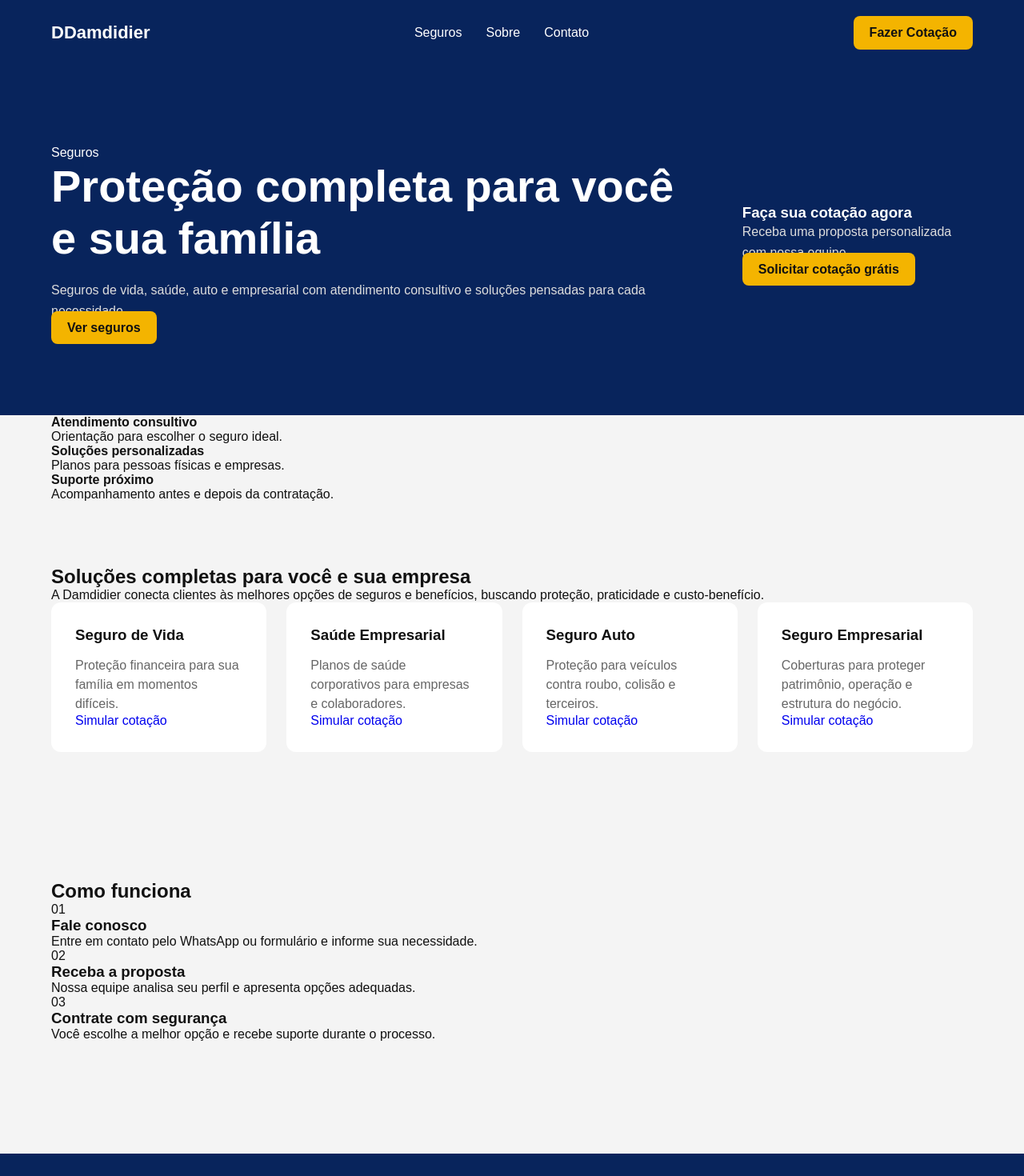
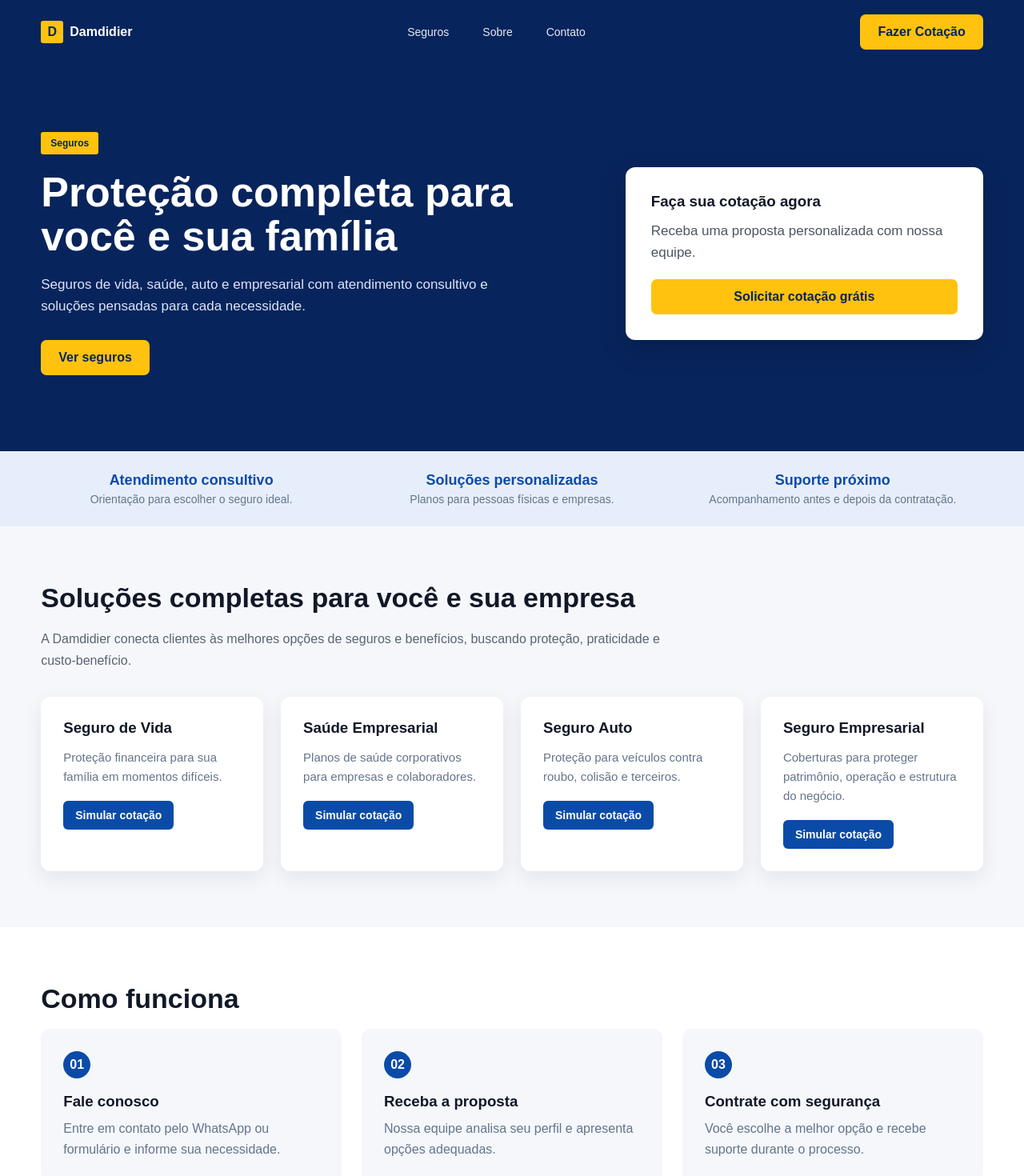
Before and after one commit to joaomps11/project-damdidier-site, a Next.js app: page / in a window 1280 px wide. Shown: the top 1470 px of the page at 80% size. Built offline with nearby package versions, Linux system fonts and the light colour scheme.

Commit message:
Update globals.css

```diff
--- a/app/globals.css
+++ b/app/globals.css
@@ -5,9 +5,9 @@
 }
 
 body {
-  background: #f4f4f4;
-  color: #111;
-  font-family: Arial, sans-serif;
+  background-color: #f5f7fb;
+  color: #111827;
+  font-family: Arial, Helvetica, sans-serif;
 }
 
 a {
@@ -15,154 +15,460 @@ a {
 }
 
 .container {
-  width: 90%;
-  max-width: 1200px;
-  margin: auto;
+  width: 92%;
+  max-width: 1180px;
+  margin: 0 auto;
 }
 
 .header {
   background: #08245c;
-  padding: 20px 0;
+  padding: 18px 0;
 }
 
 .nav {
   display: flex;
+  align-items: center;
   justify-content: space-between;
-  align-items: center;
 }
 
 .logo {
-  color: white;
-  font-size: 22px;
-  font-weight: bold;
+  color: #ffffff;
+  font-weight: 700;
+  display: flex;
+  align-items: center;
+  gap: 8px;
+}
+
+.logo span {
+  background: #ffc20e;
+  color: #08245c;
+  width: 28px;
+  height: 28px;
+  border-radius: 3px;
+  display: inline-flex;
+  align-items: center;
+  justify-content: center;
+  font-weight: 800;
 }
 
 .menu {
   display: flex;
-  gap: 30px;
+  gap: 42px;
 }
 
 .menu a {
-  color: white;
+  color: #ffffff;
+  font-size: 14px;
+  opacity: 0.9;
 }
 
 .btn-yellow {
-  background: #f4b400;
-  color: #111;
-  padding: 12px 20px;
-  border-radius: 8px;
-  font-weight: bold;
+  background: #ffc20e;
+  color: #08245c;
+  padding: 13px 22px;
+  border-radius: 7px;
+  font-weight: 700;
+  display: inline-block;
+  border: none;
+  cursor: pointer;
 }
 
 .hero {
   background: #08245c;
-  color: white;
-  padding: 100px 0;
+  color: #ffffff;
+  padding: 85px 0 95px;
 }
 
 .hero-content {
-  display: flex;
-  justify-content: space-between;
+  display: grid;
+  grid-template-columns: 1.2fr 0.8fr;
   align-items: center;
-  gap: 50px;
+  gap: 60px;
 }
 
-.hero h1 {
-  font-size: 56px;
+.tag {
+  background: #ffc20e;
+  color: #08245c;
+  display: inline-block;
+  padding: 7px 12px;
+  font-size: 12px;
+  font-weight: 700;
+  border-radius: 3px;
+  margin-bottom: 20px;
+}
+
+.hero h1,
+.page-hero h1 {
+  font-size: 52px;
+  line-height: 1.05;
+  max-width: 650px;
   margin-bottom: 20px;
 }
 
 .hero p {
+  color: #dce5f7;
+  font-size: 17px;
   line-height: 1.6;
-  color: #ddd;
+  max-width: 560px;
+  margin-bottom: 28px;
 }
 
-.card-cotacao {
-  background: white;
-  color: #111;
-  padding: 30px;
+.quote-box {
+  background: #ffffff;
+  color: #111827;
+  padding: 32px;
   border-radius: 12px;
-  width: 350px;
+  box-shadow: 0 12px 35px rgba(0, 0, 0, 0.15);
+}
+
+.quote-box h3 {
+  margin-bottom: 12px;
+}
+
+.quote-box p {
+  color: #4b5563;
+  margin-bottom: 20px;
+}
+
+.full {
+  width: 100%;
+  text-align: center;
+}
+
+.info-bar {
+  background: #e7eefb;
+  padding: 26px 0;
+}
+
+.info-grid {
+  display: grid;
+  grid-template-columns: repeat(3, 1fr);
+  text-align: center;
+  gap: 25px;
+}
+
+.info-grid strong {
+  color: #0b4ba8;
+  font-size: 18px;
+}
+
+.info-grid p {
+  color: #64748b;
+  font-size: 14px;
+  margin-top: 5px;
 }
 
 .section {
-  padding: 80px 0;
+  padding: 70px 0;
 }
 
-.section-title {
-  font-size: 42px;
-  margin-bottom: 40px;
+.section.light {
+  background: #ffffff;
+}
+
+.section.dark {
+  background: #08245c;
+  color: #ffffff;
+}
+
+.section h2 {
+  font-size: 34px;
+  margin-bottom: 18px;
+}
+
+.section-text {
+  color: #5b6472;
+  max-width: 820px;
+  line-height: 1.7;
+  margin-bottom: 32px;
 }
 
 .cards {
   display: grid;
-  grid-template-columns: repeat(auto-fit, minmax(250px, 1fr));
+  grid-template-columns: repeat(4, 1fr);
+  gap: 22px;
+  margin-top: 30px;
+}
+
+.cards.two {
+  grid-template-columns: repeat(2, 1fr);
+}
+
+.cards.three {
+  grid-template-columns: repeat(3, 1fr);
+}
+
+.card {
+  background: #ffffff;
+  padding: 28px;
+  border-radius: 12px;
+  box-shadow: 0 8px 24px rgba(15, 23, 42, 0.08);
+}
+
+.card h3 {
+  margin-bottom: 14px;
+  color: #111827;
+}
+
+.card p {
+  color: #64748b;
+  line-height: 1.6;
+  font-size: 15px;
+}
+
+.service-card ul {
+  margin: 18px 0;
+  padding-left: 18px;
+}
+
+.service-card li {
+  color: #4b5563;
+  margin-bottom: 6px;
+  font-size: 14px;
+}
+
+.small-btn {
+  display: inline-block;
+  background: #0b4ba8;
+  color: #ffffff;
+  padding: 10px 15px;
+  border-radius: 6px;
+  margin-top: 18px;
+  font-size: 14px;
+  font-weight: 700;
+}
+
+.steps {
+  display: grid;
+  grid-template-columns: repeat(3, 1fr);
   gap: 25px;
 }
 
-.card {
-  background: white;
-  padding: 30px;
+.steps div {
+  background: #f5f7fb;
+  padding: 28px;
   border-radius: 12px;
 }
 
-.card h3 {
-  margin-bottom: 15px;
+.steps span {
+  background: #0b4ba8;
+  color: #ffffff;
+  width: 34px;
+  height: 34px;
+  border-radius: 50%;
+  display: inline-flex;
+  align-items: center;
+  justify-content: center;
+  font-weight: 700;
+  margin-bottom: 18px;
 }
 
-.card p {
-  color: #666;
-  line-height: 1.5;
+.steps h3 {
+  margin-bottom: 10px;
 }
 
-.footer {
-  background: #08245c;
-  color: white;
-  padding: 40px 0;
-  margin-top: 60px;
+.steps p {
+  color: #64748b;
+  line-height: 1.6;
 }
 
-.whatsapp-btn {
-  background: #22c55e;
-  color: white;
-  padding: 14px 24px;
-  border-radius: 8px;
-  display: inline-block;
-  margin-top: 20px;
+.page-hero {
+  background: #08245c;
+  color: #ffffff;
+  padding: 70px 0;
+}
+
+.yellow-line {
+  width: 70px;
+  height: 4px;
+  background: #ffc20e;
+  display: block;
+  margin-bottom: 22px;
+}
+
+.benefits {
+  display: grid;
+  grid-template-columns: repeat(4, 1fr);
+  gap: 25px;
+  margin-top: 35px;
+}
+
+.benefits h3 {
+  margin-bottom: 10px;
+}
+
+.benefits p {
+  color: #dce5f7;
+  font-size: 14px;
+}
+
+.benefits div::after {
+  content: "";
+  display: block;
+  width: 34px;
+  height: 3px;
+  background: #ffc20e;
+  margin-top: 18px;
+}
+
+.cotacao-grid {
+  display: grid;
+  grid-template-columns: 1.2fr 1fr;
+  gap: 28px;
+  align-items: start;
+}
+
+.form-card,
+.why-card {
+  background: #ffffff;
+  padding: 32px;
+  border-radius: 14px;
+  box-shadow: 0 8px 26px rgba(15, 23, 42, 0.08);
+}
+
+.why-card {
+  background: #08245c;
+  color: #ffffff;
+}
+
+.why-card div {
+  border-bottom: 1px solid rgba(255, 255, 255, 0.15);
+  padding: 22px 0;
+}
+
+.why-card p {
+  color: #dce5f7;
+  line-height: 1.6;
+}
+
+.form-card > p {
+  color: #64748b;
+  margin-bottom: 20px;
 }
 
 .form {
   display: flex;
   flex-direction: column;
-  gap: 15px;
+  gap: 16px;
+}
+
+.form label {
+  display: flex;
+  flex-direction: column;
+  gap: 7px;
+  font-weight: 700;
+  font-size: 14px;
 }
 
 .form input,
+.form textarea,
+.form select {
+  padding: 14px;
+  border: 1px solid #dbe1ea;
+  border-radius: 8px;
+  font-size: 15px;
+  background: #ffffff;
+}
+
 .form textarea {
-  padding: 14px;
-  border: 1px solid #ddd;
-  border-radius: 8px;
+  min-height: 110px;
+  resize: vertical;
 }
 
 .form button {
-  background: #f4b400;
+  background: #ffc20e;
+  color: #08245c;
   border: none;
-  padding: 14px;
+  padding: 15px;
   border-radius: 8px;
+  font-weight: 800;
   cursor: pointer;
-  font-weight: bold;
+}
+
+.whatsapp-btn {
+  background: #22c55e;
+  color: #ffffff;
+  padding: 13px 22px;
+  border-radius: 7px;
+  font-weight: 700;
+  display: inline-block;
+  margin-top: 20px;
+}
+
+.cta {
+  background: #f5f7fb;
+}
+
+.cta-buttons {
+  display: flex;
+  gap: 15px;
+  align-items: center;
+}
+
+.footer {
+  background: #08245c;
+  color: #ffffff;
+  padding: 45px 0 20px;
+}
+
+.footer-grid {
+  display: grid;
+  grid-template-columns: 1.4fr 1fr 1fr 1.3fr;
+  gap: 30px;
+}
+
+.footer h3,
+.footer h4 {
+  margin-bottom: 12px;
+}
+
+.footer p,
+.footer a {
+  color: #dce5f7;
+  display: block;
+  font-size: 14px;
+  margin-bottom: 8px;
+}
+
+.copyright {
+  border-top: 1px solid rgba(255, 255, 255, 0.18);
+  margin-top: 30px;
+  padding-top: 18px;
+  color: #dce5f7;
+  font-size: 13px;
 }
 
 @media (max-width: 900px) {
-  .hero-content {
-    flex-direction: column;
-  }
-
-  .hero h1 {
-    font-size: 42px;
-  }
-
   .menu {
     display: none;
   }
+
+  .hero-content,
+  .cotacao-grid,
+  .info-grid,
+  .steps,
+  .benefits,
+  .footer-grid {
+    grid-template-columns: 1fr;
+  }
+
+  .cards,
+  .cards.two,
+  .cards.three {
+    grid-template-columns: 1fr;
+  }
+
+  .hero h1,
+  .page-hero h1 {
+    font-size: 38px;
+  }
+
+  .section h2 {
+    font-size: 28px;
+  }
+
+  .nav .btn-yellow {
+    padding: 10px 14px;
+    font-size: 13px;
+  }
 }
```
